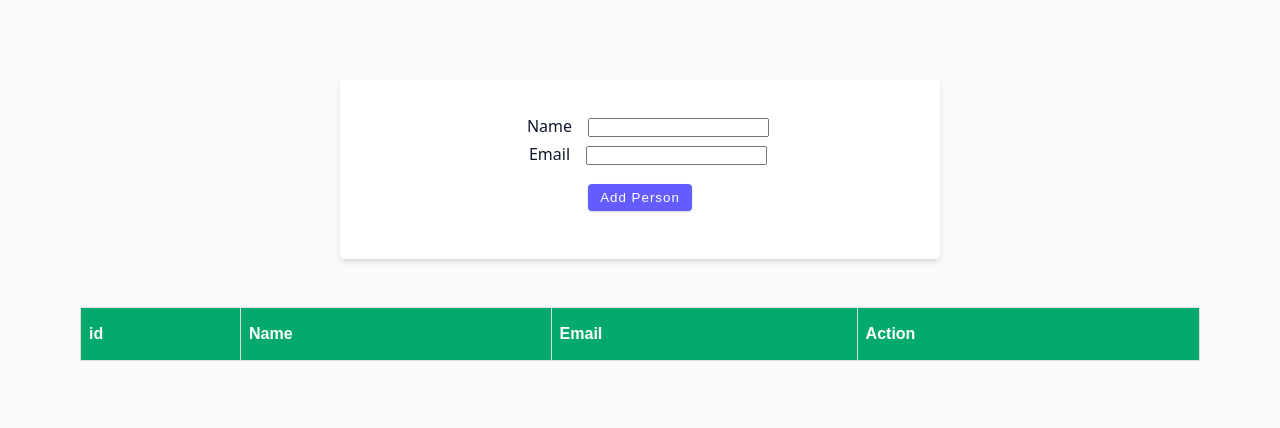
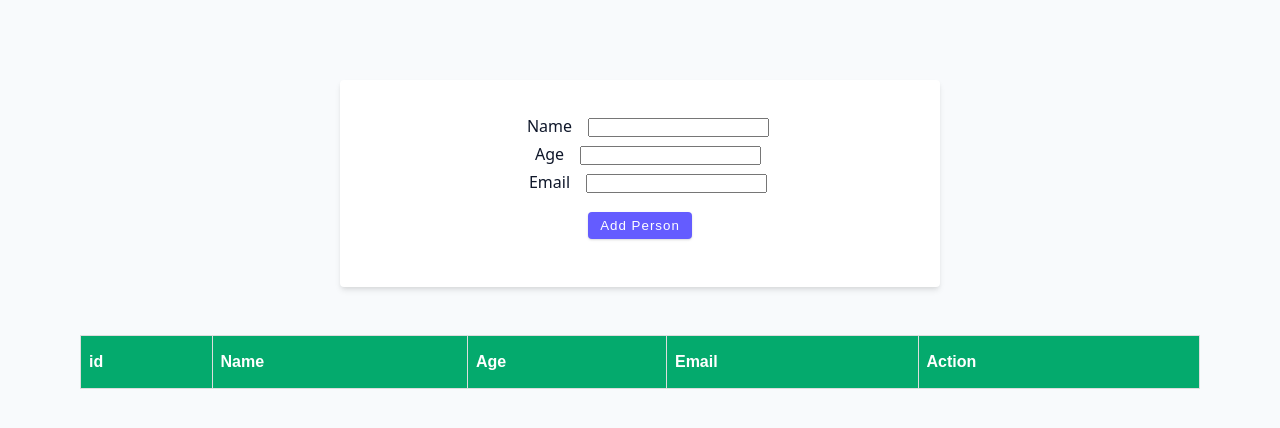
Before and after one commit to codersraj82/03-advanced-react, a React (Vite) app: page / in a window 1280 px wide. Shown: the top 428 px of the page. Built offline with nearby package versions, Linux system fonts and the light colour scheme.

Commit message:
Multiple controlled input with form and table

```diff
--- a/src/App.jsx
+++ b/src/App.jsx
@@ -1,6 +1,6 @@
 import React from "react";
 import "../src/index.css";
-import Setup from "./tutorial/06-forms/starter/01-controlled-inputs";
+import Setup from "./tutorial/06-forms/starter/03-multiple-inputs";
 
 //import Setup from "./tutorial/02-useEffect/starter/04-fetch-data";
 
--- a/src/tutorial/06-forms/starter/03-multiple-inputs.jsx
+++ b/src/tutorial/06-forms/starter/03-multiple-inputs.jsx
@@ -1,35 +1,92 @@
+import React, { useState } from "react";
+
 const MultipleInputs = () => {
+  const [person, setPerson] = useState({ firstName: "", age: "", email: "" });
+  const [people, setPeople] = useState([]);
+  const handleChange = (e) => {
+    const name = e.target.name;
+    const value = e.target.value;
+    setPerson({ ...person, [name]: value });
+  };
+  const handleSubmit = (e) => {
+    e.preventDefault();
+    const newPerson = { ...person, id: new Date().getTime().toString() };
+    setPeople([...people, newPerson]);
+    setPerson({ firstName: "", age: "", email: "" });
+  };
   return (
+    <>
+      <article>
+        <form action="" className="form" onSubmit={handleSubmit}>
           <div>
-      <form className='form'>
-        <h4>Multiple Inputs</h4>
-        {/* name */}
-        <div className='form-row'>
-          <label htmlFor='name' className='form-label'>
-            name
+            <label htmlFor="firstName" style={{ margin: "1rem" }}>
+              Name
             </label>
-          <input type='text' className='form-input' id='name' />
+            <input
+              type="text"
+              name="firstName"
+              id="firstName"
+              value={person.firstName}
+              onChange={handleChange}
+            />
           </div>
-        {/* email */}
-        <div className='form-row'>
-          <label htmlFor='email' className='form-label'>
+          <div>
+            <label htmlFor="age" style={{ margin: "1rem" }}>
+              Age
+            </label>
+            <input
+              type="text"
+              name="age"
+              id="age"
+              value={person.age}
+              onChange={handleChange}
+            />
+          </div>
+          <div>
+            <label htmlFor="email" style={{ margin: "1rem" }}>
               Email
             </label>
-          <input type='email' className='form-input' id='email' />
+            <input
+              type="text"
+              name="email"
+              id="email"
+              value={person.email}
+              onChange={handleChange}
+            />
           </div>
-        {/* email */}
-        <div className='form-row'>
-          <label htmlFor='password' className='form-label'>
-            Password
-          </label>
-          <input type='password' className='form-input' id='password' />
-        </div>
-
-        <button type='submit' className='btn btn-block'>
-          submit
+          <button type="submit" className="btn">
+            Add Person
           </button>
         </form>
-    </div>
+        <table className="customers">
+          <tr>
+            <th>id</th>
+            <th>Name</th>
+            <th>Age</th>
+            <th>Email</th>
+            <th>Action</th>
+          </tr>
+          {people.map((ele, index) => {
+            const { firstName, age, email, id } = ele;
+
+            return (
+              <tr key={id} className="table">
+                <td>{id}</td>
+                <td>{firstName}</td>
+                <td>{age}</td>
+                <td>{email}</td>
+                <td>
+                  <span>
+                    <button className="btn">Edit</button>
+                    <button className="btn">Delete</button>
+                  </span>
+                </td>
+              </tr>
+            );
+          })}
+        </table>
+      </article>
+    </>
   );
 };
 export default MultipleInputs;
```
Lines whose indentation alone changed are shown as unchanged.
